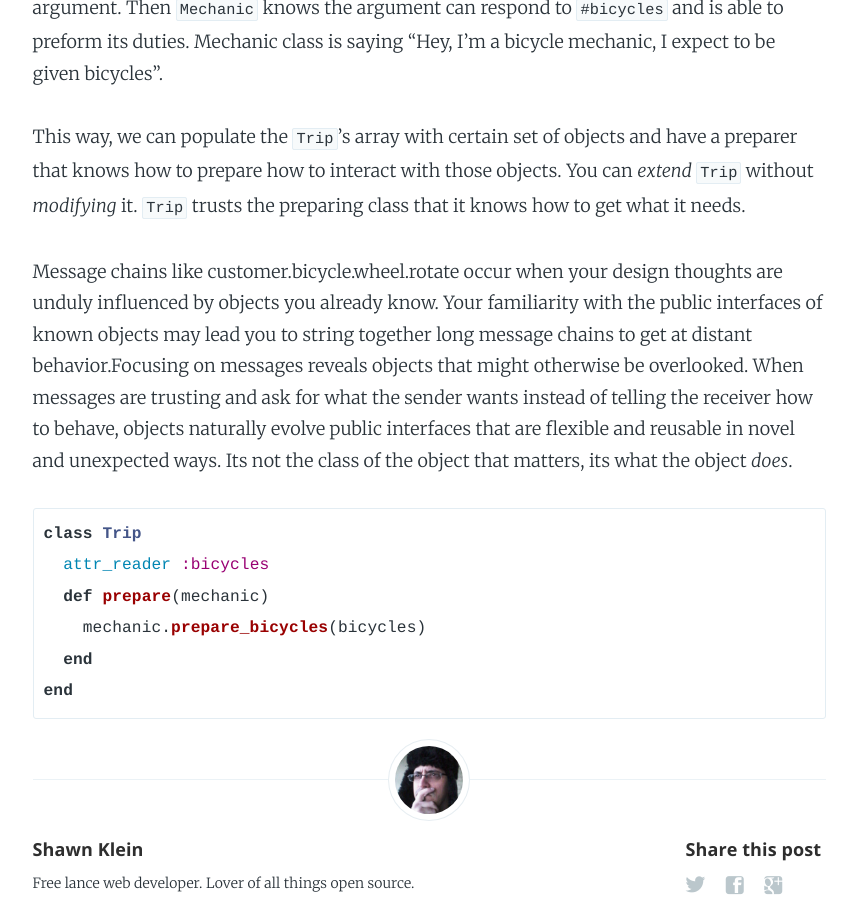
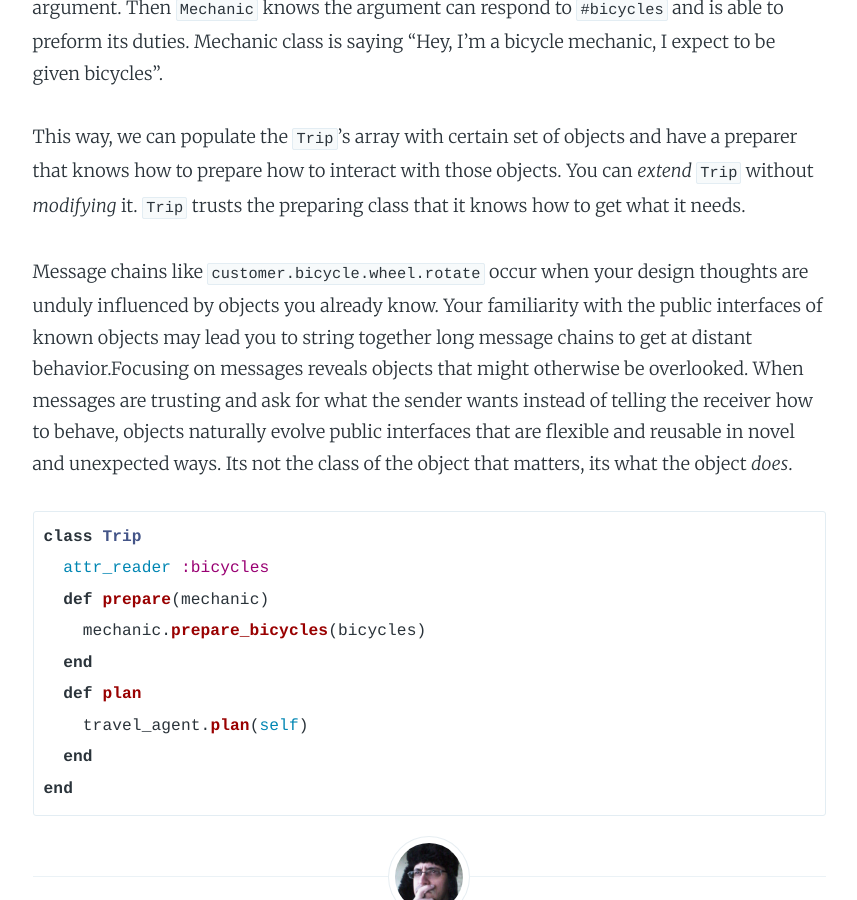
Before and after one commit to Carpk/ShawnKlein, a Jekyll site: the page built from _posts/2016-04-14-guide-to-object-oriented-design.md, in a window 1280 px wide and 900 px high, scrolled down 7996 px. Shown: the whole window, without its empty margins (211-1068 px from the left). Built offline with Jekyll 4.4.1, drawn with Linux system fonts in a browser that asks for light colours; nearby versions of some CDN libraries; some web fonts are replaced; Markdown is read by kramdown in place of the engine named in the settings.

Commit message:
add short list of grep options for grep command post

`````diff
--- a/_posts/2016-04-14-guide-to-object-oriented-design.md
+++ b/_posts/2016-04-14-guide-to-object-oriented-design.md
@@ -165,7 +165,7 @@ In the first sequence diagram, `Trip` is telling `Mechanic` how to behave. It's
 
 This way, we can populate the `Trip`'s array with certain set of objects and have a preparer that knows how to prepare how to interact with those objects. You can *extend* `Trip` without *modifying* it. `Trip` trusts the preparing class that it knows how to get what it needs.
 
-Message chains like customer.bicycle.wheel.rotate occur when your design thoughts are unduly influenced by objects you already know. Your familiarity with the public interfaces of known objects may lead you to string together long message chains to get at distant behavior.Focusing on messages reveals objects that might otherwise be overlooked. When messages are trusting and ask for what the sender wants instead of telling the receiver how to behave, objects naturally evolve public interfaces that are flexible and reusable in novel and unexpected ways. Its not the class of the object that matters, its what the object *does*.
+Message chains like `customer.bicycle.wheel.rotate` occur when your design thoughts are unduly influenced by objects you already know. Your familiarity with the public interfaces of known objects may lead you to string together long message chains to get at distant behavior.Focusing on messages reveals objects that might otherwise be overlooked. When messages are trusting and ask for what the sender wants instead of telling the receiver how to behave, objects naturally evolve public interfaces that are flexible and reusable in novel and unexpected ways. Its not the class of the object that matters, its what the object *does*.
 
 ````ruby
 class Trip
@@ -173,5 +173,8 @@ class Trip
   def prepare(mechanic)
     mechanic.prepare_bicycles(bicycles)
   end
+  def plan
+    travel_agent.plan(self)
+  end
 end
 ````
`````
Also changed, not shown: _posts/2016-04-26-the-grep-command.md (+18 -0 lines).
